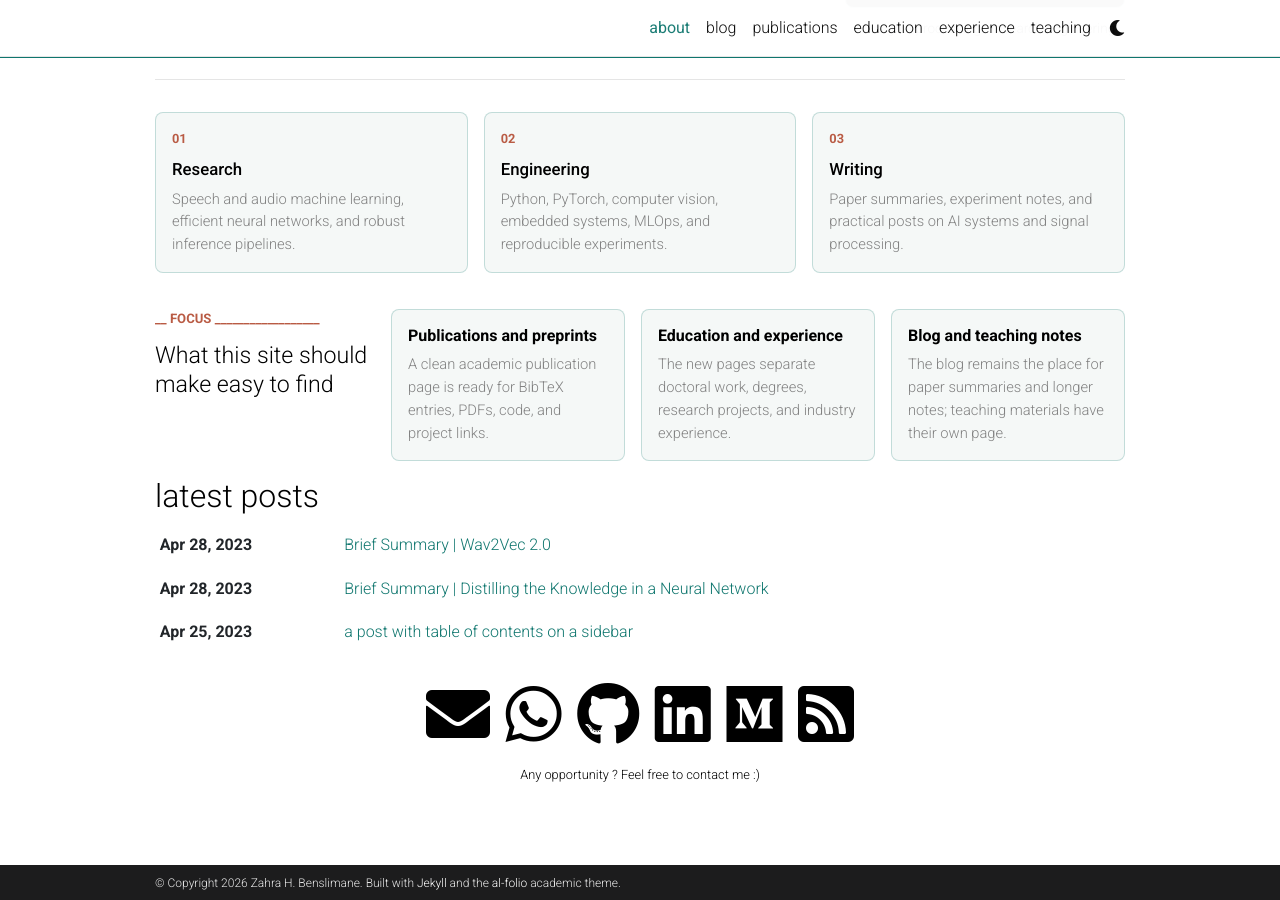
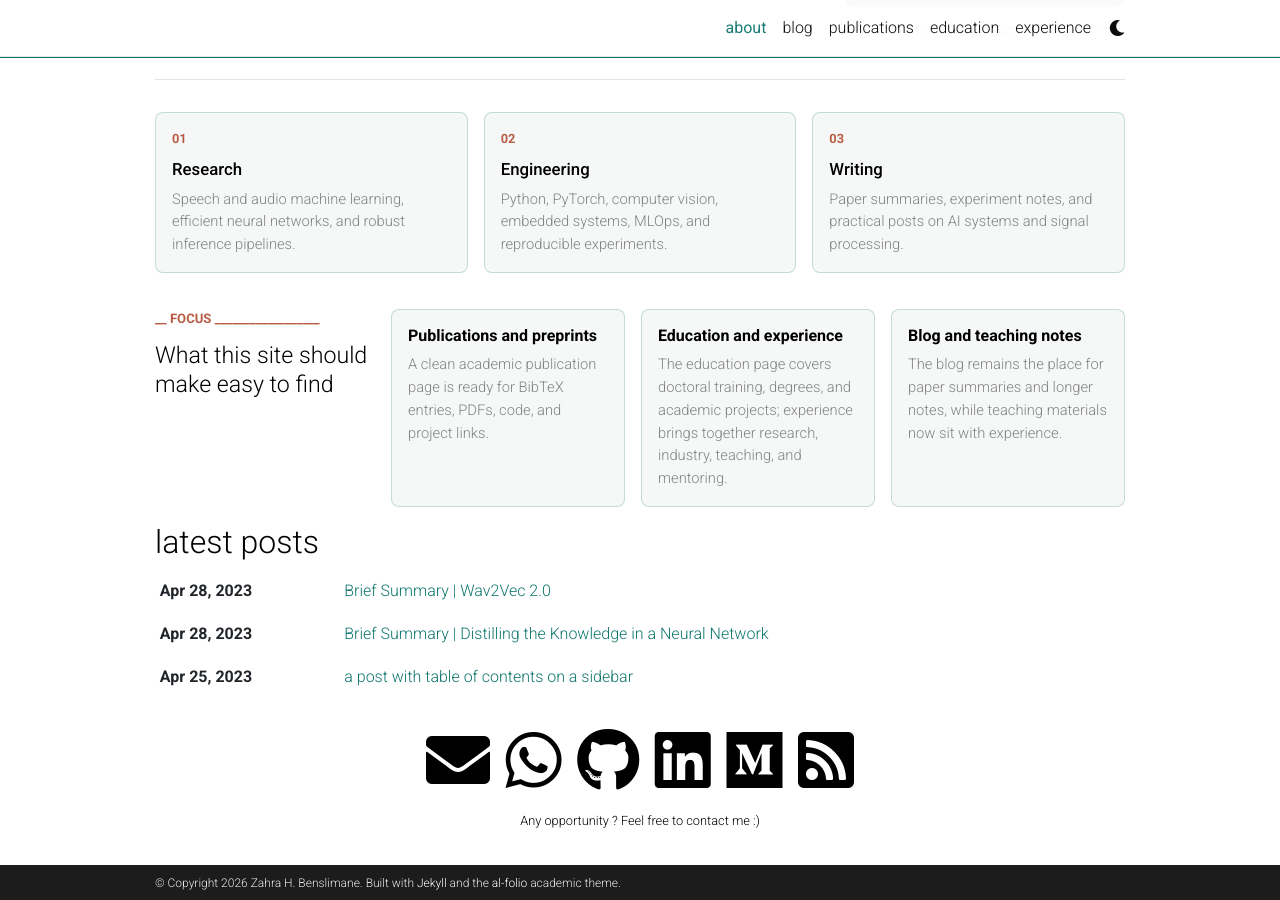
Before and after one commit to ZahraBenslimane/Portfolio, a Jekyll site: the page built from _pages/about.md, in a window 1280 px wide and 900 px high, scrolled down 535 px. Built offline with Jekyll 4.4.1, drawn with Linux system fonts in a browser that asks for light colours; comment, search, counter and statistics services are not loaded; a style sheet for code colours, icons or effects is not loaded; grey boxes are pictures that could not be loaded.

Commit message:
new version 2

```diff
--- a/_pages/about.md
+++ b/_pages/about.md
@@ -62,10 +62,10 @@ social: true  # includes social icons at the bottom of the page
   </div>
   <div class="research-tile">
     <h4>Education and experience</h4>
-    <p>The new pages separate doctoral work, degrees, research projects, and industry experience.</p>
+    <p>The education page covers doctoral training, degrees, and academic projects; experience brings together research, industry, teaching, and mentoring.</p>
   </div>
   <div class="research-tile">
     <h4>Blog and teaching notes</h4>
-    <p>The blog remains the place for paper summaries and longer notes; teaching materials have their own page.</p>
+    <p>The blog remains the place for paper summaries and longer notes, while teaching materials now sit with experience.</p>
   </div>
 </section>
```
Also changed, not shown: _pages/experience.md (+28 -1 lines), _pages/teaching.md (+2 -1 lines).
